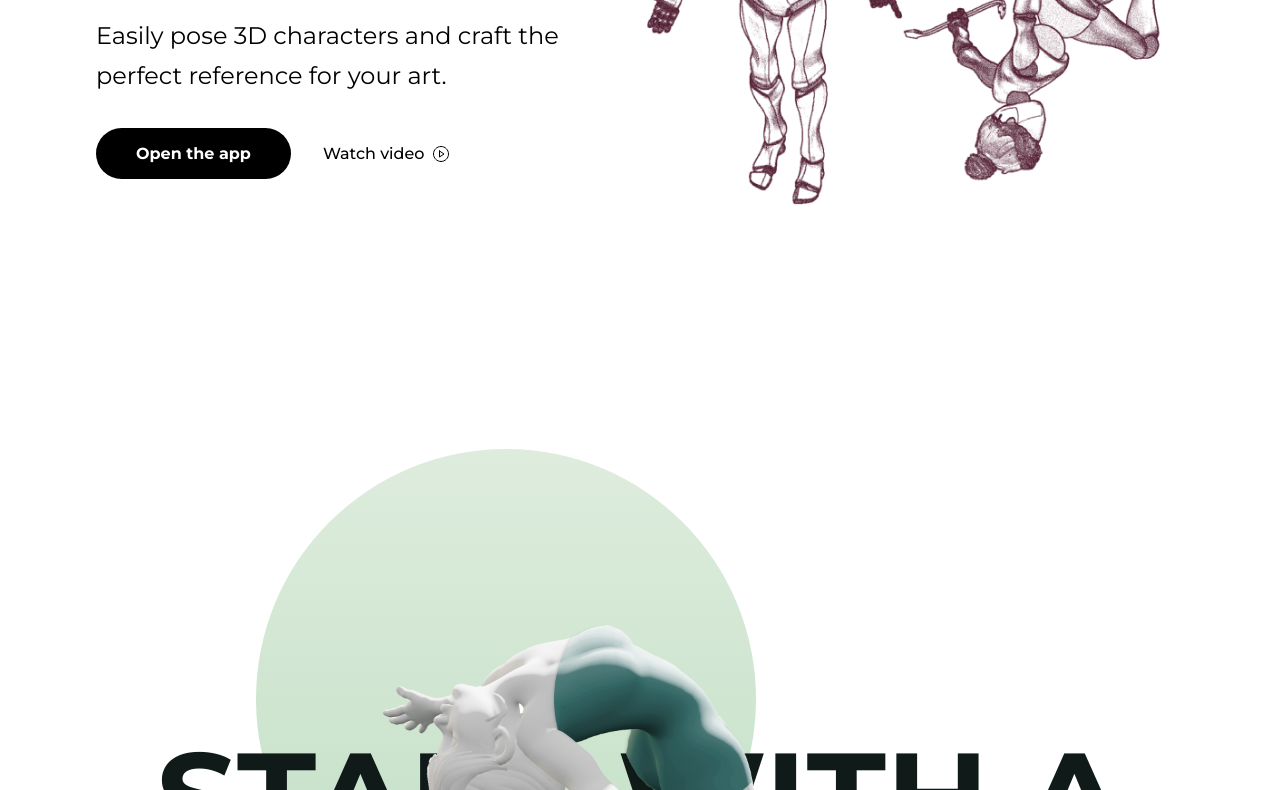
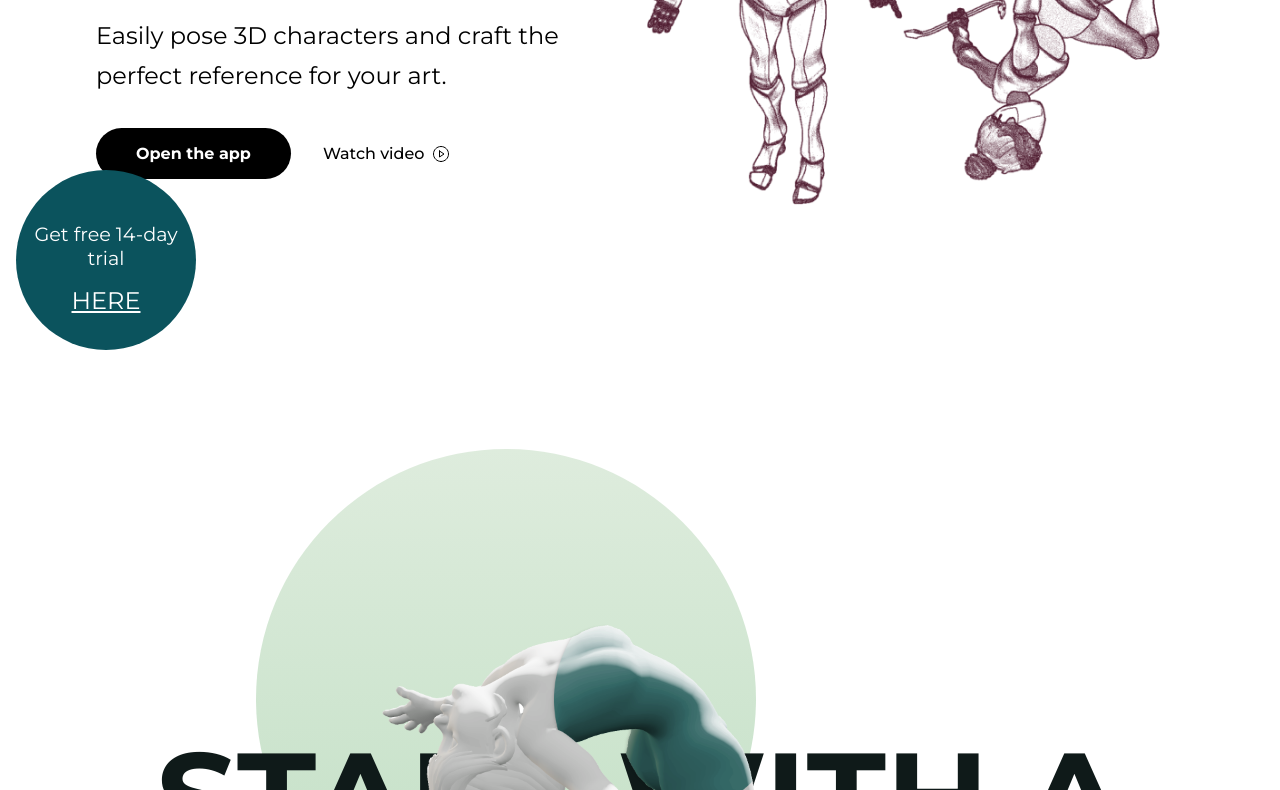
Before and after one commit to nido203/pickandpose_landing, a plain HTML site: page index.html in a window 1280 px wide. Shown: the part 434-1224 px from the top of the page. Drawn offline with Linux system fonts and the light colour scheme.

Commit message:
Added favicon.ico Added floating trial bubble Changes to FAQ

```diff
--- a/index.html
+++ b/index.html
@@ -13,6 +13,7 @@
 
     <meta name="viewport" content="width=device-width, initial-scale=1.0">
     <title>PickAndPose</title>
+    <link rel="icon" type="image/x-icon" href="src/assets/images/favicon.ico">
     <link rel="stylesheet" href="src/assets/css/style.css">
 </head>
 <body>
@@ -20,6 +21,12 @@
     <!-- <div class="container"></div> -->
 
     <div class="wrapper">
+
+        <div class="trial-bubble">
+
+            <p>Get free 14-day trial </p><a href="https://pickandpose.lemonsqueezy.com/buy/19616b31-80f6-4e3a-a27b-7f44948b5f59" target="_blank">HERE</a>
+
+        </div>
 
         <header>
             <a class="logo" href="index.html">Pick And Pose</a>
@@ -30,7 +37,6 @@
                     <li><a href="#features">Features</a></li>
                     <li><a href="pricing.html">Pricing</a></li>
                     <li><a href="#demo">Video</a></li>
-                    <li><a href="https://pickandpose.lemonsqueezy.com/buy/19616b31-80f6-4e3a-a27b-7f44948b5f59" target="_blank">Full Trial</a></li>
                 </ul>
             </nav>
 
--- a/src/assets/css/style.scss
+++ b/src/assets/css/style.scss
@@ -44,6 +44,36 @@ body {
         max-width: 1440px;
         margin: 0 auto;
         /* background-color: rgb(236, 255, 255); */
+
+
+        .trial-bubble {
+            width: 180px;
+            height: 180px;
+            border-radius: 50%;
+            background-color: #0B535D;
+            position: fixed;
+            bottom: 1rem;
+            left: 1rem;
+            z-index: 99;
+            color: #ffffff;
+            display: flex;
+            justify-content: center;
+            flex-direction: column;
+            align-items: center;
+
+            p {
+                padding: 1rem;
+                margin: 0;
+                text-align: center;
+                font-size: 1.2rem;
+            }
+
+            a {
+                color: #ffffff;
+                font-size: 1.5rem;
+            }
+
+        }
 
 
         /* NAVBAR */
```
Also changed, not shown: pricing.html (+2 -2 lines), src/assets/css/style.css, src/assets/images/favicon.ico (added), src/assets/images/logo.png (added), 1 other file.
